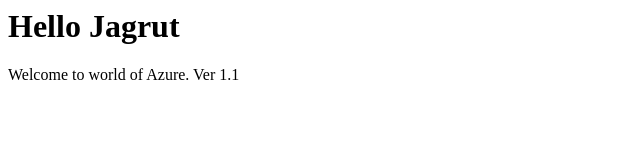
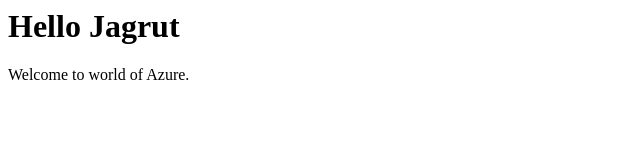
Before and after one commit to jagrutpatil/JagrutQA, a plain HTML site: page Index.html in a window 1280 px wide. Shown: the full height of the page, 0-640 px from the left. Drawn offline with Linux system fonts and the light colour scheme.

Commit message:
Add files via upload

```diff
--- a/Index.html
+++ b/Index.html
@@ -14,17 +14,17 @@
  <o:DocumentProperties>
   <o:Author>Windows User</o:Author>
   <o:LastAuthor>Windows User</o:LastAuthor>
-  <o:Revision>4</o:Revision>
-  <o:TotalTime>2</o:TotalTime>
-  <o:Created>2017-03-27T07:17:00Z</o:Created>
-  <o:LastSaved>2017-03-27T07:27:00Z</o:LastSaved>
+  <o:Revision>2</o:Revision>
+  <o:TotalTime>1</o:TotalTime>
+  <o:Created>2017-03-27T07:06:00Z</o:Created>
+  <o:LastSaved>2017-03-27T07:07:00Z</o:LastSaved>
   <o:Pages>1</o:Pages>
-  <o:Words>7</o:Words>
-  <o:Characters>41</o:Characters>
+  <o:Words>5</o:Words>
+  <o:Characters>35</o:Characters>
   <o:Company>Symantec</o:Company>
   <o:Lines>1</o:Lines>
   <o:Paragraphs>1</o:Paragraphs>
-  <o:CharactersWithSpaces>47</o:CharactersWithSpaces>
+  <o:CharactersWithSpaces>39</o:CharactersWithSpaces>
   <o:Version>15.00</o:Version>
  </o:DocumentProperties>
  <o:OfficeDocumentSettings>
@@ -37,6 +37,8 @@
  <w:WordDocument>
   <w:View>Print</w:View>
   <w:Zoom>110</w:Zoom>
+  <w:SpellingState>Clean</w:SpellingState>
+  <w:GrammarState>Clean</w:GrammarState>
   <w:TrackMoves>false</w:TrackMoves>
   <w:TrackFormatting/>
   <w:ValidateAgainstSchemas/>
@@ -51,7 +53,6 @@
    <w:BreakWrappedTables/>
    <w:SplitPgBreakAndParaMark/>
   </w:Compatibility>
-  <w:BrowserLevel>MicrosoftInternetExplorer4</w:BrowserLevel>
   <m:mathPr>
    <m:mathFont m:val="Cambria Math"/>
    <m:brkBin m:val="before"/>
@@ -753,7 +754,7 @@
 
 <h1><span style='mso-fareast-font-family:"Times New Roman"'>Hello Jagrut<o:p></o:p></span></h1>
 
-<p>Welcome to world of Azure. Ver 1.1</p>
+<p>Welcome to world of Azure.</p>
 
 </div>
 
```
